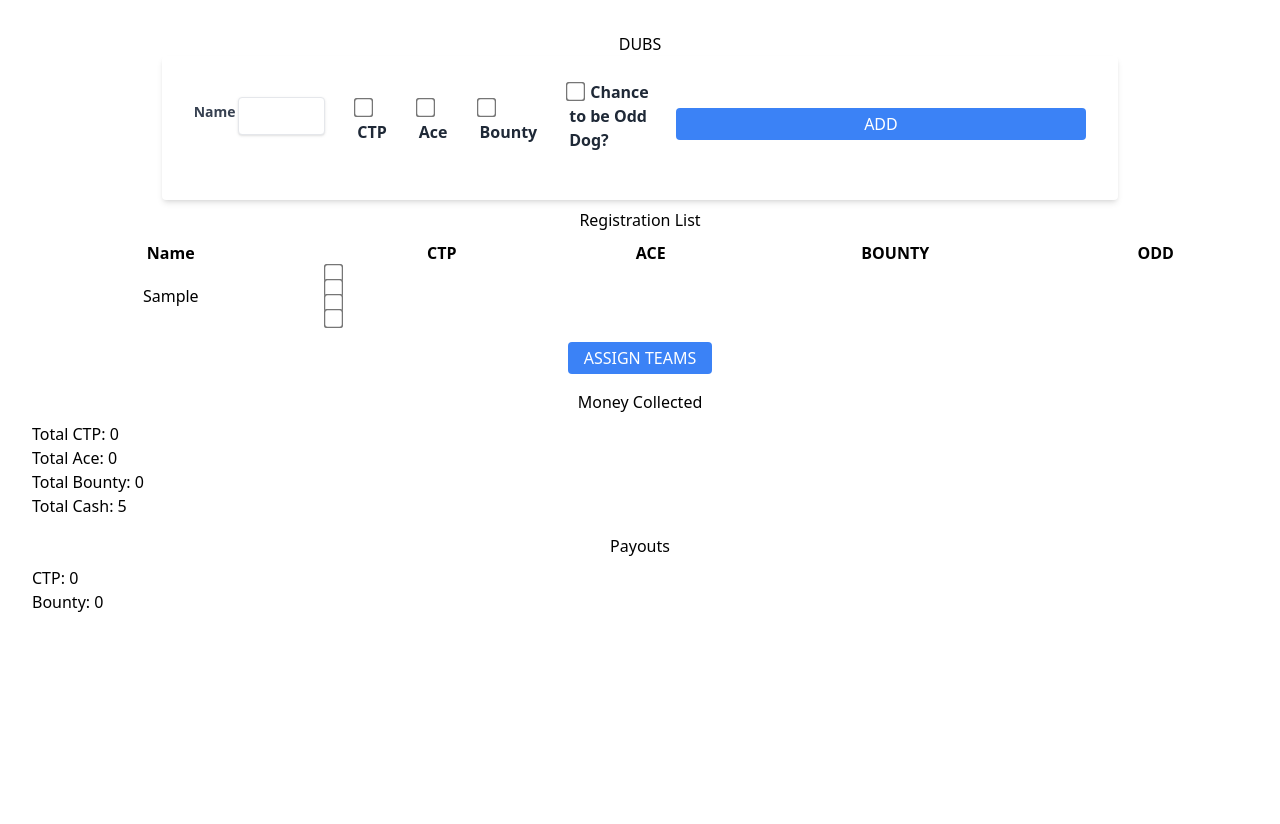
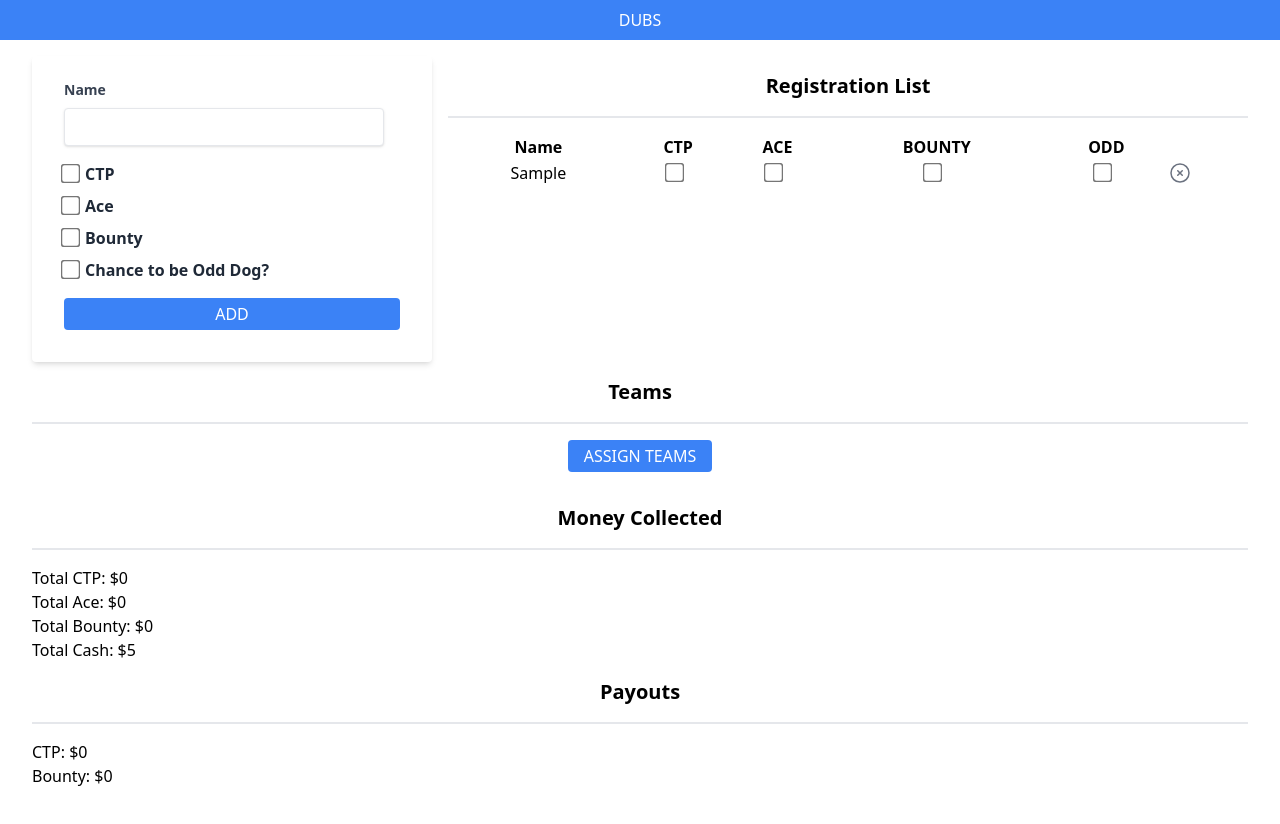
Before and after one commit to jmcduffie32/codespaces-react, a React (Vite) app in the folder dub-runner/: page / in a window 1280 px wide. Both pictures are taken after typing "Sample" into the empty fields and a click on the button "ADD". Shown: the top 824 px of the page. Built offline with nearby package versions, Linux system fonts and the light colour scheme.

Commit message:
Clean up styles and allow removing players

```diff
--- a/dub-runner/package.json
+++ b/dub-runner/package.json
@@ -10,6 +10,7 @@
     "preview": "vite preview"
   },
   "dependencies": {
+    "@heroicons/react": "^2.0.18",
     "lodash": "^4.17.21",
     "react": "^18.2.0",
     "react-dom": "^18.2.0"
--- a/dub-runner/src/components/Match.tsx
+++ b/dub-runner/src/components/Match.tsx
@@ -1,5 +1,6 @@
 import { useEffect, useState } from "react";
 import _ from "lodash";
+import { XCircleIcon } from '@heroicons/react/24/outline';
 
 interface player {
   id: string;
@@ -113,6 +114,10 @@ const Match = () => {
     setPlayers((players) => players.map(p => p.id === id ? { ...p, ...patch } : p))
   }
 
+  function removePlayer(id: string): void {
+    setPlayers((players) => players.filter(p => p.id != id))
+  }
+
   function assignTeams(players: player[]): void {
     const playerCount = players.length;
     let oddDogCount: number = 0;
@@ -164,20 +169,21 @@ const Match = () => {
   }
 
   return (
-    <div className="flex flex-col h-screen">
-      <h1>DUBS</h1>
+    <div className="flex flex-col h-screen pb-4">
+      <h1 className="bg-blue-500 text-white -mt-8 mb-4 -mx-8 py-2">DUBS</h1>
 
-      <div className="mx-auto">
+<div className="md:flex md:flex-row">
+      <div className="md:w-1/3 mx-auto ml-0 mr-4">
         <form onSubmit={(e) => e.preventDefault()} className="bg-white shadow-md rounded px-8 pt-6 pb-8 mg-4">
-          <div className="md:flex md:items-center">
-            <div className="mb-4 md:flex md:items-center md:mr-4">
-              <div className="md:w-1/3">
+          <div className="">
+            <div className="mb-4 md:mr-4">
+              <div className="">
                 <label className="block text-left text-gray-700 text-sm font-bold mb-2"
                   htmlFor="name">
                   Name
                 </label>
               </div>
-              <div className="md:w-2/3">
+              <div className="">
                 <input id="name"
                   className="shadow appearance-none border rounded w-full py-2 px-3 text-gray-700 leading-tight focus:outline-none focus:shadow-outline"
                   value={name}
@@ -187,7 +193,7 @@ const Match = () => {
             </div>
 
 
-            <div className="mb-2 md:flex md:items-start md:mx-4">
+            <div className="mb-2">
               <label htmlFor="" className="block text-left text-gray-500 font-bold">
                 <input
                   checked={ctp}
@@ -196,7 +202,7 @@ const Match = () => {
               </label>
             </div>
 
-            <div className="mb-2 md:flex md:items-start md:mx-4">
+            <div className="mb-2">
               <label htmlFor="" className="block text-left text-gray-500 font-bold">
                 <input
                   checked={ace}
@@ -205,7 +211,7 @@ const Match = () => {
               </label>
             </div>
 
-            <div className="mb-2 md:flex md:items-start md:mx-4">
+            <div className="mb-2">
               <label htmlFor="" className="block text-left text-gray-500 font-bold">
                 <input
                   checked={bounty}
@@ -214,7 +220,7 @@ const Match = () => {
               </label>
             </div>
 
-            <div className="mb-4 md:flex md:items-start md:mx-4">
+            <div className="mb-4">
               <label htmlFor="" className="block text-left text-gray-500 font-bold">
                 <input
                   checked={oddDog}
@@ -235,11 +241,9 @@ const Match = () => {
         </form>
       </div>
 
-
-
-      <h2 className="my-2">Registration List</h2>
-
-      <table className="table-auto">
+<div className="md:w-2/3">
+      <h2 className="pb-4 my-4 border-b-2 border-b-grey text-xl font-bold">Registration List</h2>
+      <table className="table-auto w-full">
         <thead>
           <tr>
             <th>Name</th>
@@ -247,6 +251,7 @@ const Match = () => {
             <th>ACE</th>
             <th>BOUNTY</th>
             <th>ODD</th>
+            <th></th>
           </tr>
         </thead>
         <tbody>
@@ -254,33 +259,39 @@ const Match = () => {
             .map(p =>
               <tr key={p.id}>
                 <td>{p.name}</td>
-                <td className="md:flex md:items-start mx-4">
+                <td className="">
                   <input
                     checked={p.ctp}
                     onChange={(e) => updatePlayer(p.id, { ctp: e.target.checked })} type="checkbox" className="mr-2 leading-tight" />
                 </td>
-                <td className="md:flex md:items-start mx-4">
+                <td className="">
                   <input
                     checked={p.ace}
                     onChange={(e) => updatePlayer(p.id, { ace: e.target.checked })} type="checkbox" className="mr-2 leading-tight" />
                 </td>
-                <td className="md:flex md:items-start mx-4">
+                <td className="">
                   <input
                     checked={p.bounty}
                     onChange={(e) => updatePlayer(p.id, { bounty: e.target.checked })} type="checkbox" className="mr-2 leading-tight" />
                 </td>
-                <td className="md:flex md:items-start mx-4">
+                <td className="">
                   <input
                     checked={p.oddDog}
                     onChange={(e) => updatePlayer(p.id, { oddDog: e.target.checked })} type="checkbox" className="mr-2 leading-tight" />
                 </td>
-
+                <td>
+                  <XCircleIcon className="h-6 w-6 text-gray-500" onClick={() => removePlayer(p.id)} />
+                </td>
               </tr>
             )}
         </tbody>
       </table>
+</div>
+      </div>
 
-      <div className="block mt-4 md:mx-auto">
+
+      <h2 className="pb-4 mt-4  border-b-2 border-b-gray text-xl font-bold">Teams</h2>
+      <div className="block my-4 md:mx-auto">
         <button
           type="button"
           onClick={() => {
@@ -289,12 +300,8 @@ const Match = () => {
           className="bg-blue-500 text-white w-full py-1 px-4 rounded">ASSIGN TEAMS</button>
       </div>
 
-
-
-
       {teams.length > 0 &&
         <>
-          <h2 className="my-2">Teams</h2>
           <div className="flex flex-wrap justify-center">
             {[ ...teams ]
               .sort((a, b) => a[ 0 ].team - b[ 0 ].team)
@@ -310,20 +317,20 @@ const Match = () => {
         </>
       }
 
-      <h2 className="mt-4 mb-2">Money Collected</h2>
+      <h2 className="pb-4 my-4 border-b-2 border-b-gray text-xl font-bold">Money Collected</h2>
       <ul className="text-left">
-        <li>Total CTP: {ctpTotal(players)}</li>
-        <li>Total Ace: {aceTotal(players)}</li>
-        <li>Total Bounty: {bountyTotal(players)}</li>
-        <li>Total Cash: {cashTotal(players)}</li>
+        <li>Total CTP: ${ctpTotal(players)}</li>
+        <li>Total Ace: ${aceTotal(players)}</li>
+        <li>Total Bounty: ${bountyTotal(players)}</li>
+        <li>Total Cash: ${cashTotal(players)}</li>
       </ul>
 
-      <h2 className="mt-4 mb-2">Payouts</h2>
-      <ul className="text-left">
-        <li>CTP: {ctpTotal(players) / 5}</li>
-        <li>Bounty: {bountyTotal(players)}</li>
+      <h2 className="pb-4 my-4 border-b-2 border-b-gray text-xl font-bold">Payouts</h2>
+      <ul className="text-left pb-8">
+        <li>CTP: ${ctpTotal(players) / 5}</li>
+        <li>Bounty: ${bountyTotal(players)}</li>
         {payouts(teams.length, players.length*5).map((p, i) => (
-          <li key={i}>Place: {i + 1} Payout: {p}</li>
+          <li key={i}>Place: {i + 1} Payout: ${p}</li>
         ))}
       </ul>
     </div>
```
Also changed, not shown: 1 other file (tests, documents, lock files or other folders).
